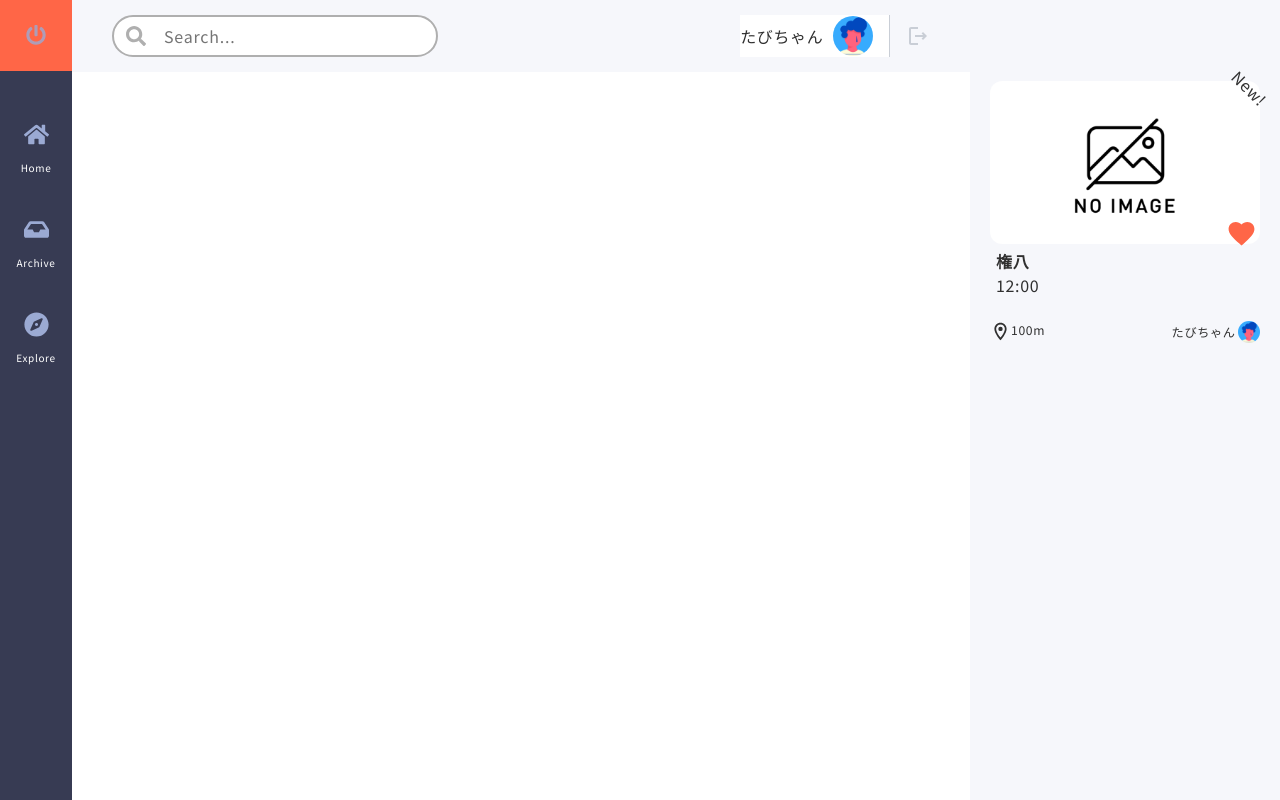
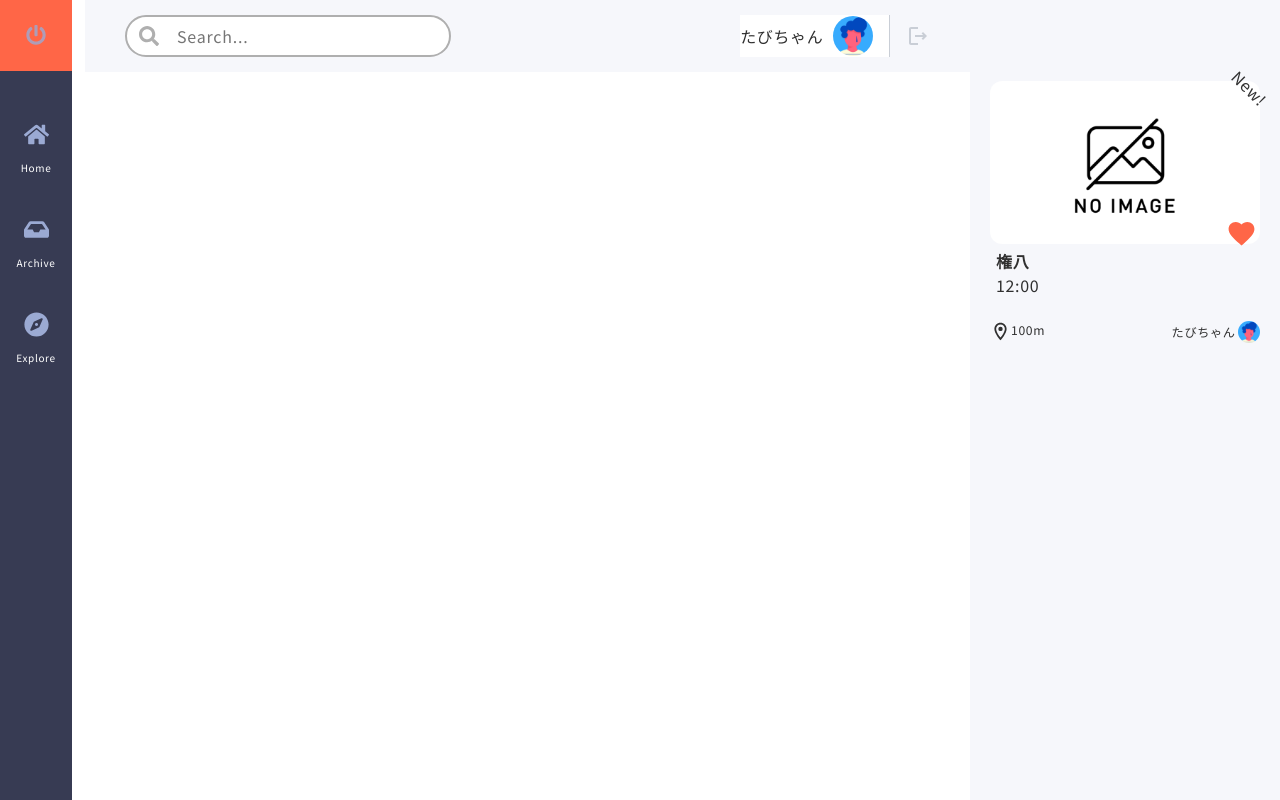
Before and after one commit to Tekere/lunch_sns, a Vue app: page /user in a window 1280 px wide. Built offline with nearby package versions, Linux system fonts and the light colour scheme.

Commit message:
崩れ微修正

```diff
--- a/src/App.vue
+++ b/src/App.vue
@@ -91,7 +91,7 @@ a {
 }
 .ly_cont {
   width: calc(100% - 72px);
-  margin-left: 72px;
+  margin-left: 85px;
   transition: width 0.5s;
 }
 .ly_mainCont {
@@ -103,7 +103,7 @@ a {
 .ly_cont.ly_cont__mini {
   width: calc(100% - 382px);
   .ly_mainCont {
-    padding: 20px 0 25px 20px;
+    padding: 20px 0 25px 25px;
   }
 }
 
```
